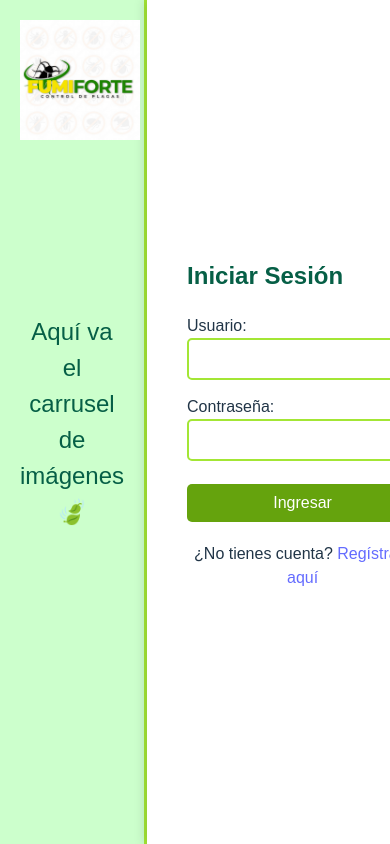
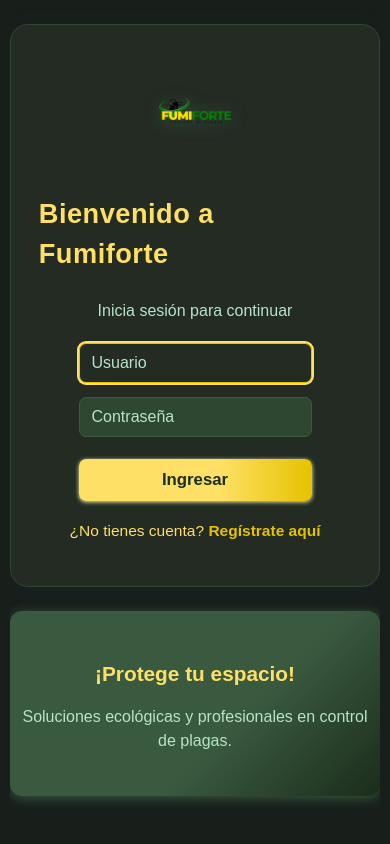
Before and after one commit to LeonelBM123/fumiforte, a React (Vite) app: page / in a window 390 px wide. Built offline with nearby package versions, Linux system fonts and the light colour scheme.

Commit message:
mejora css

```diff
--- a/src/pages/Login.jsx
+++ b/src/pages/Login.jsx
@@ -1,7 +1,7 @@
 import { useState } from "react";
 import { useNavigate } from "react-router-dom";
 import "../styles/Login.css";
-import logo from "../assets/fumiforte-logo.png"; // asegúrate de tener esta imagen
+import logo from "../assets/fumiforte-logo.png";
 
 function Login() {
   const [username, setUsername] = useState("");
@@ -44,39 +44,46 @@ function Login() {
   };
 
   return (
-    <div className="login-container">
-      <img src={logo} alt="Fumiforte Logo" className="logo" />
-
-      <div className="login-content">
-        <div className="carousel">
-          {/* Aquí va el carrusel, por ahora dejamos imagen o texto estático */}
-          <p className="carousel-placeholder">Aquí va el carrusel de imágenes 🍃</p>
-        </div>
-
-        <div className="login-box">
-          <h2>Iniciar Sesión</h2>
+    <div className="login-bg">
+      <div className="glass-card">
+        <img src={logo} alt="Fumiforte Logo" className="logo-modern" />
+        <div className="login-box-modern">
+          <h2>Bienvenido a Fumiforte</h2>
+          <p className="subtitle">Inicia sesión para continuar</p>
           <form onSubmit={handleLogin}>
-            <label>Usuario:</label>
+            <div className="input-group">
               <input
                 type="text"
                 value={username}
                 onChange={(e) => setUsername(e.target.value)}
                 required
+                placeholder="Usuario"
+                autoFocus
               />
-            <label>Contraseña:</label>
+            </div>
+            <div className="input-group">
               <input
                 type="password"
                 value={password}
                 onChange={(e) => setPassword(e.target.value)}
                 required
+                placeholder="Contraseña"
               />
-            <button type="submit">Ingresar</button>
+            </div>
+            <button type="submit" className="modern-btn">
+              Ingresar
+            </button>
           </form>
-          {errorMsg && <p className="error">{errorMsg}</p>}
-
-          <p className="register-link">
+          {errorMsg && <p className="error-modern">{errorMsg}</p>}
+          <p className="register-link-modern">
             ¿No tienes cuenta? <a href="/register">Regístrate aquí</a>
           </p>
+        </div>
+      </div>
+      <div className="carousel-modern">
+        <div className="carousel-content">
+          <h3>¡Protege tu espacio!</h3>
+          <p>Soluciones ecológicas y profesionales en control de plagas.</p>
         </div>
       </div>
     </div>
--- a/src/styles/Login.css
+++ b/src/styles/Login.css
@@ -1,107 +1,200 @@
-/* Aseguramos que el html y body ocupen todo el alto y no tengan espacios */
-html, body {
+@import url('https://fonts.googleapis.com/css2?family=Montserrat:wght@400;700&display=swap');
+@import './palette.css';
+
+html {
+  height: 100%;
+  width: 100%;
+}
+
+body {
   margin: 0;
   padding: 0;
   height: 100%;
   width: 100%;
-  font-family: Arial, sans-serif;
-  background-color: #e6ffe6;
+  font-family: 'Montserrat', Arial, sans-serif;
+  background: var(--fumiforte-bg);
+  min-height: 100vh;
+  color: var(--fumiforte-green-deep);
 }
 
-.login-container {
+.login-bg {
+  display: flex;
+  align-items: center;
+  justify-content: center;
+  min-height: 100vh;
+  position: relative;
+  overflow: hidden;
+  background: var(--fumiforte-bg);
+}
+
+.glass-card {
+  background: var(--fumiforte-white);
+  box-shadow: 0 4px 24px 0 rgba(31, 38, 135, 0.10);
+  border-radius: 18px;
+  border: 1px solid var(--fumiforte-green-light);
+  padding: 40px 28px 28px 28px;
   display: flex;
   flex-direction: column;
-  height: 100vh;
-  width: 100vw;
-  position: relative;
-  background-color: #e6ffe6; /* verde clarito */
-  overflow: hidden;
+  align-items: center;
+  z-index: 2;
+  min-width: 320px;
+  max-width: 350px;
+  margin-right: 40px;
 }
 
-.logo {
-  position: absolute;
-  top: 20px;
-  left: 20px;
-  width: 120px;
-  z-index: 10;
+.logo-modern {
+  width: 90px;
+  margin-bottom: 16px;
+  filter: drop-shadow(0 2px 8px var(--fumiforte-green));
 }
 
-.login-content {
+.login-box-modern {
+  width: 100%;
   display: flex;
-  flex: 1;
-  height: 100%;
-  width: 100%;
+  flex-direction: column;
+  align-items: center;
 }
 
-.carousel {
-  flex: 2;
-  background-color: #ccffcc;
-  display: flex;
-  justify-content: center;
-  align-items: center;
-  border-right: 3px solid #a3e635;
+.login-box-modern h2 {
+  color: var(--fumiforte-yellow);
+  margin-bottom: 8px;
+  font-weight: 700;
+  font-size: 1.7rem;
+  letter-spacing: 0.5px;
 }
 
-.carousel-placeholder {
-  font-size: 1.5rem;
-  color: #065f46;
-  text-align: center;
-  padding: 20px;
+.subtitle {
+  color: var(--fumiforte-green-deep);
+  margin-bottom: 20px;
+  font-size: 1rem;
+  font-weight: 400;
 }
 
-.login-box {
-  flex: 1;
-  background-color: #ffffff;
-  padding: 40px;
-  display: flex;
-  flex-direction: column;
-  justify-content: center;
-  box-shadow: -4px 0 10px rgba(0, 0, 0, 0.1);
-  height: 100%;
+.input-group {
+  width: 100%;
+  margin-bottom: 14px;
 }
 
-.login-box h2 {
-  color: #065f46;
-  margin-bottom: 20px;
+.login-box-modern input {
+  width: 100%;
+  padding: 10px 12px;
+  border: 1.5px solid var(--fumiforte-green);
+  border-radius: 7px;
+  background: var(--fumiforte-green-light);
+  font-size: 1rem;
+  margin-bottom: 0;
+  outline: none;
+  transition: box-shadow 0.2s, border-color 0.2s;
+  box-shadow: none;
+  color: var(--fumiforte-yellow);
 }
 
-.login-box form {
-  display: flex;
-  flex-direction: column;
+.login-box-modern input:focus {
+  box-shadow: 0 0 0 2px var(--fumiforte-yellow);
+  border-color: var(--fumiforte-yellow-dark);
+  background: var(--fumiforte-white);
+  color: var(--fumiforte-yellow);
 }
 
-.login-box input {
-  margin-bottom: 15px;
-  padding: 10px;
-  border: 2px solid #a3e635;
-  border-radius: 5px;
-  font-size: 1rem;
+.login-box-modern input::placeholder {
+  color: var(--fumiforte-green-deep);
+  opacity: 1;
 }
 
-.login-box button {
-  padding: 10px;
-  background-color: #65a30d;
-  color: white;
+.modern-btn {
+  width: 100%;
+  padding: 11px 0;
+  background: linear-gradient(90deg, var(--fumiforte-yellow) 60%, var(--fumiforte-yellow-dark) 100%);
+  color: var(--fumiforte-green-dark);
   border: none;
-  border-radius: 5px;
+  border-radius: 7px;
+  font-size: 1.05rem;
+  font-weight: 700;
   cursor: pointer;
-  font-size: 1rem;
+  margin-top: 8px;
+  box-shadow: 0 1px 4px var(--fumiforte-yellow-light);
+  transition: background 0.2s, transform 0.1s;
 }
 
-.login-box button:hover {
-  background-color: #4d7c0f;
+.modern-btn:hover {
+  background: linear-gradient(90deg, var(--fumiforte-yellow-dark) 60%, var(--fumiforte-yellow-darker) 100%);
+  transform: translateY(-1px) scale(1.02);
 }
 
-.register-link {
-  margin-top: 20px;
+.register-link-modern {
+  margin-top: 18px;
+  text-align: center;
+  color: var(--fumiforte-yellow);
+  font-size: 0.97rem;
+}
+
+.register-link-modern a {
+  color: var(--fumiforte-yellow-dark);
+  text-decoration: none;
+  font-weight: 700;
+  transition: color 0.2s;
+}
+
+.register-link-modern a:hover {
+  color: var(--fumiforte-yellow-darker);
+  text-decoration: underline;
+}
+
+.error-modern {
+  color: var(--fumiforte-error);
+  margin-top: 10px;
+  font-weight: 600;
+  font-size: 1rem;
   text-align: center;
 }
 
-.error {
-  color: red;
-  margin-top: 10px;
+.carousel-modern {
+  flex: 1;
+  display: flex;
+  align-items: center;
+  justify-content: center;
+  min-width: 260px;
+  max-width: 350px;
+  height: 340px;
+  background: linear-gradient(135deg, var(--fumiforte-green) 60%, var(--fumiforte-green-dark) 100%);
+  border-radius: 22px;
+  margin-left: 28px;
+  box-shadow: 0 2px 12px var(--fumiforte-green);
+  z-index: 1;
 }
 
-* {
-  box-sizing: border-box;
+.carousel-content {
+  text-align: center;
+  color: var(--fumiforte-yellow);
+  padding: 24px 12px;
 }
+
+.carousel-content h3 {
+  font-size: 1.3rem;
+  font-weight: 700;
+  margin-bottom: 10px;
+  color: var(--fumiforte-yellow);
+}
+
+.carousel-content p {
+  font-size: 1rem;
+  color: var(--fumiforte-green-deep);
+}
+
+@media (max-width: 900px) {
+  .login-bg {
+    flex-direction: column;
+    justify-content: flex-start;
+    padding: 24px 0;
+  }
+  .glass-card, .carousel-modern {
+    margin: 0 0 24px 0;
+    max-width: 95vw;
+    min-width: 0;
+  }
+  .carousel-modern {
+    height: 140px;
+    border-radius: 12px;
+    margin-left: 0;
+  }
+}
--- a/src/styles/Register.css
+++ b/src/styles/Register.css
@@ -1,11 +1,15 @@
-/* Heredamos estilos base */
+@import url('https://fonts.googleapis.com/css2?family=Montserrat:wght@400;700&display=swap');
+@import './palette.css';
+
 html, body {
   margin: 0;
   padding: 0;
   height: 100%;
   width: 100%;
-  font-family: Arial, sans-serif;
-  background-color: #e6ffe6;
+  font-family: 'Montserrat', Arial, sans-serif;
+  background: var(--fumiforte-bg);
+  min-height: 100vh;
+  color: var(--fumiforte-green-deep);
 }
 
 .register-container {
@@ -14,7 +18,7 @@ html, body {
   height: 100vh;
   width: 100vw;
   position: relative;
-  background-color: #e6ffe6;
+  background: var(--fumiforte-bg);
   overflow: hidden;
 }
 
@@ -28,53 +32,93 @@ html, body {
 }
 
 .register-box {
-  background-color: #ffffff;
-  padding: 40px;
+  background: var(--fumiforte-white);
+  padding: 40px 28px 28px 28px;
   display: flex;
   flex-direction: column;
   justify-content: center;
-  box-shadow: 0 0 10px rgba(0, 0, 0, 0.1);
-  border-left: 3px solid #a3e635;
-  width: 400px;
+  box-shadow: 0 4px 24px 0 rgba(31, 38, 135, 0.10);
+  border-radius: 18px;
+  border: 1px solid var(--fumiforte-green-light);
+  min-width: 320px;
+  max-width: 400px;
 }
 
 .register-box h2 {
-  color: #065f46;
-  margin-bottom: 20px;
+  color: var(--fumiforte-yellow);
+  margin-bottom: 18px;
   text-align: center;
+  font-weight: 700;
+  font-size: 1.7rem;
+  letter-spacing: 0.5px;
 }
 
 .register-box form {
   display: flex;
   flex-direction: column;
+  width: 100%;
 }
 
 .register-box input {
-  margin-bottom: 15px;
-  padding: 10px;
-  border: 2px solid #a3e635;
-  border-radius: 5px;
+  margin-bottom: 13px;
+  padding: 10px 12px;
+  border: 1.5px solid var(--fumiforte-green);
+  border-radius: 7px;
+  font-size: 1rem;
+  background: var(--fumiforte-green-light);
+  transition: box-shadow 0.2s, border-color 0.2s;
+  box-shadow: none;
+  color: var(--fumiforte-yellow);
+}
+
+.register-box input:focus {
+  box-shadow: 0 0 0 2px var(--fumiforte-yellow);
+  border-color: var(--fumiforte-yellow-dark);
+  background: var(--fumiforte-white);
+  color: var(--fumiforte-yellow);
+}
+
+.register-box input::placeholder {
+  color: var(--fumiforte-green-deep);
+  opacity: 1;
+}
+
+.register-box button {
+  padding: 11px 0;
+  background: linear-gradient(90deg, var(--fumiforte-yellow) 60%, var(--fumiforte-yellow-dark) 100%);
+  color: var(--fumiforte-green-dark);
+  border: none;
+  border-radius: 7px;
+  font-size: 1.05rem;
+  font-weight: 700;
+  cursor: pointer;
+  margin-top: 8px;
+  box-shadow: 0 1px 4px var(--fumiforte-yellow-light);
+  transition: background 0.2s, transform 0.1s;
+}
+
+.register-box button:hover {
+  background: linear-gradient(90deg, var(--fumiforte-yellow-dark) 60%, var(--fumiforte-yellow-darker) 100%);
+  transform: translateY(-1px) scale(1.02);
+}
+
+.error {
+  color: var(--fumiforte-error);
+  margin-top: 10px;
+  text-align: center;
+  font-weight: 600;
   font-size: 1rem;
 }
 
-.register-box button {
-  padding: 10px;
-  background-color: #65a30d;
-  color: white;
-  border: none;
-  border-radius: 5px;
-  cursor: pointer;
-  font-size: 1rem;
-}
-
-.register-box button:hover {
-  background-color: #4d7c0f;
-}
-
-.error {
-  color: red;
-  margin-top: 10px;
-  text-align: center;
+@media (max-width: 900px) {
+  .register-content {
+    padding: 24px 0;
+  }
+  .register-box {
+    margin: 0 0 24px 0;
+    max-width: 95vw;
+    min-width: 0;
+  }
 }
 
 * {
--- a/src/styles/SolicitarServicioFumigacion.css
+++ b/src/styles/SolicitarServicioFumigacion.css
@@ -5,7 +5,8 @@ body {
   height: 100%;
   width: 100%;
   font-family: Arial, sans-serif;
-  background-color: #e6ffe6;
+  /* cambiar */
+  background-color: var(--fumiforte-bg);;
 }
 
 .solicitud-container {
--- /dev/null
+++ b/src/styles/palette.css
@@ -0,0 +1,15 @@
+/* Paleta dark basada en el logo Fumiforte */
+:root {
+  --fumiforte-green-light: #2e4730;   /* Verde muy oscuro para fondo */
+  --fumiforte-green: #3a5a40;         /* Verde principal oscuro */
+  --fumiforte-green-dark: #1b2d1b;    /* Verde aún más oscuro */
+  --fumiforte-green-deep: #b7e4c7;    /* Verde claro para textos/acento */
+  --fumiforte-yellow: #ffe066;        /* Amarillo claro para acento */
+  --fumiforte-yellow-light: #fff7b2;  /* Amarillo muy claro */
+  --fumiforte-yellow-dark: #e6c200;   /* Amarillo oscuro */
+  --fumiforte-yellow-darker: #bfa800; /* Amarillo aún más oscuro */
+  --fumiforte-brown: #7c4700;         /* Marrón del tallo/ramas */
+  --fumiforte-bg: #181f1b;            /* Fondo principal dark */
+  --fumiforte-white: #232b23;         /* Blanco menos puro, para tarjetas */
+  --fumiforte-error: #ef4444;         /* Rojo para errores */
+}
```
Also changed, not shown: src/assets/fumiforte-logo.png. Lines whose indentation alone changed are shown as unchanged.
